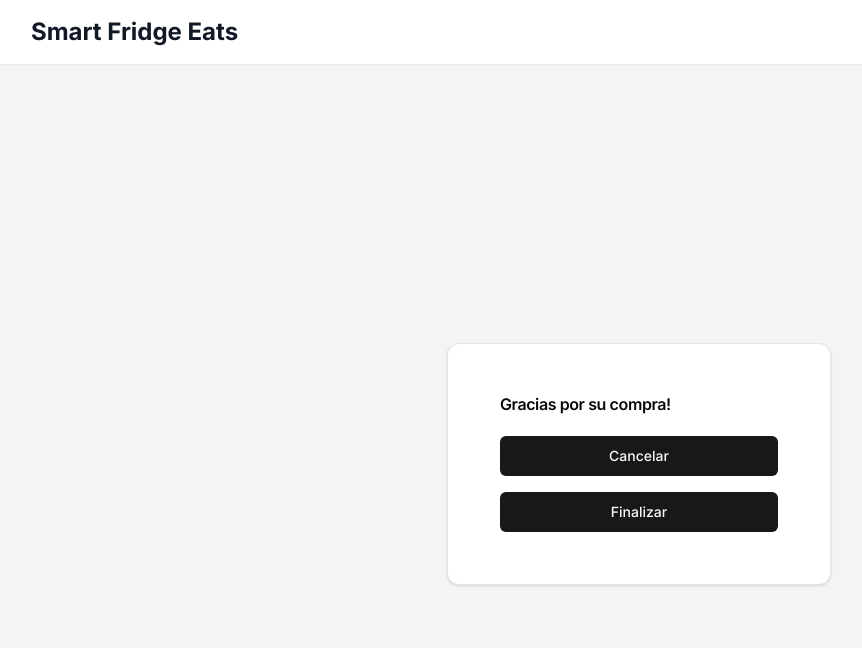
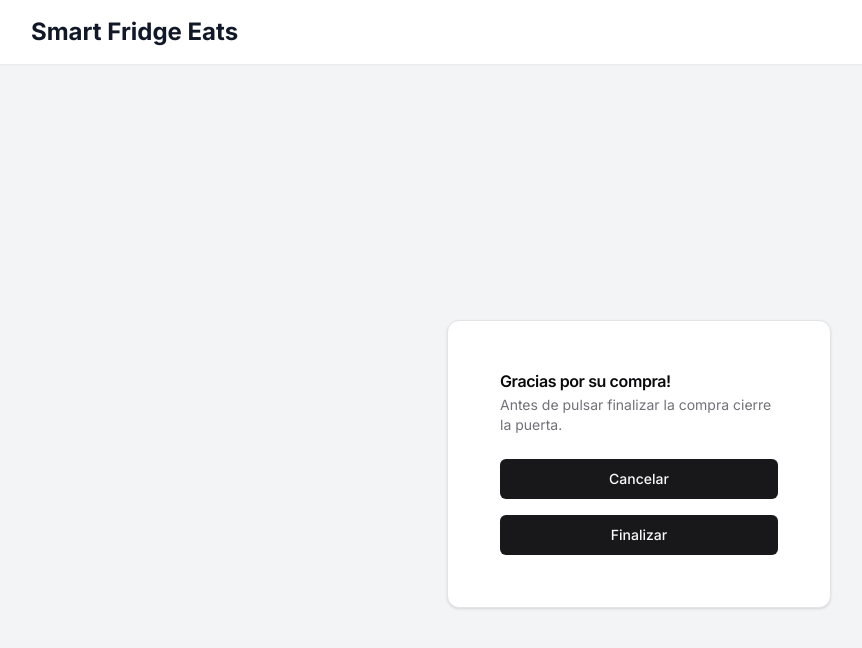
Before and after one commit to tpII/2024-J4-SmartVendingMachine, a Next.js app in the folder Frontend/: page /buy in a window 1280 px wide. Shown: the top 648 px of the page, without its empty margins (1-863 px from the left). Built offline with nearby package versions, Linux system fonts and the light colour scheme.

Commit message:
Añadiendo carpeta buy con archivos específicos

```diff
--- a/Frontend/src/app/buy/page.tsx
+++ b/Frontend/src/app/buy/page.tsx
@@ -42,6 +42,9 @@ function TwoButtonsPage() {
           <Card className="w-96 p-7">
             <CardHeader>
               <CardTitle>Gracias por su compra!</CardTitle>
+              <CardDescription>
+                Antes de pulsar finalizar la compra cierre la puerta.
+               </CardDescription>
             </CardHeader>
             <CardContent className="space-y-4">
               <Button
```
